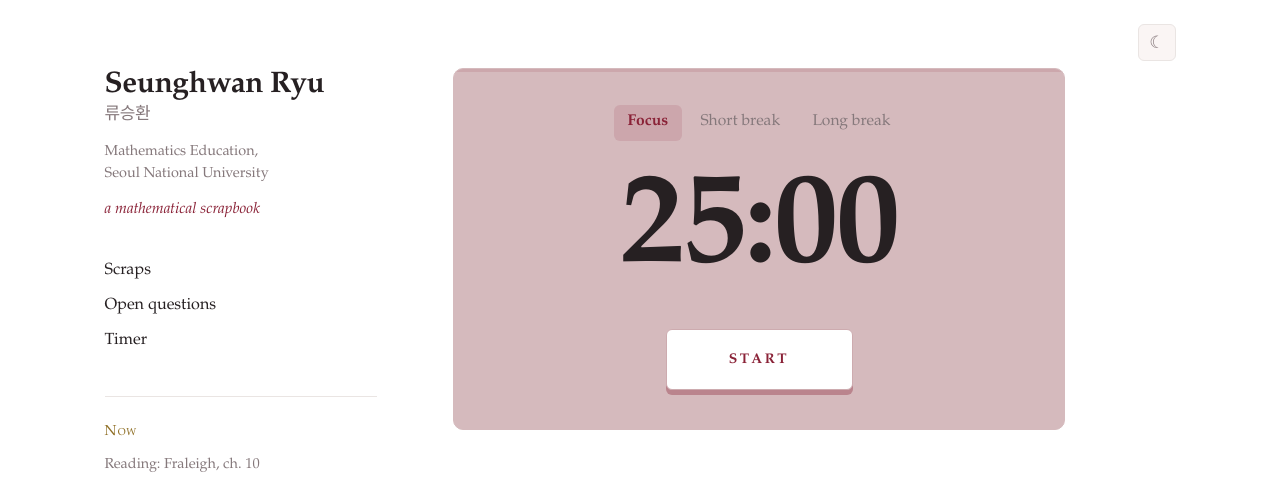
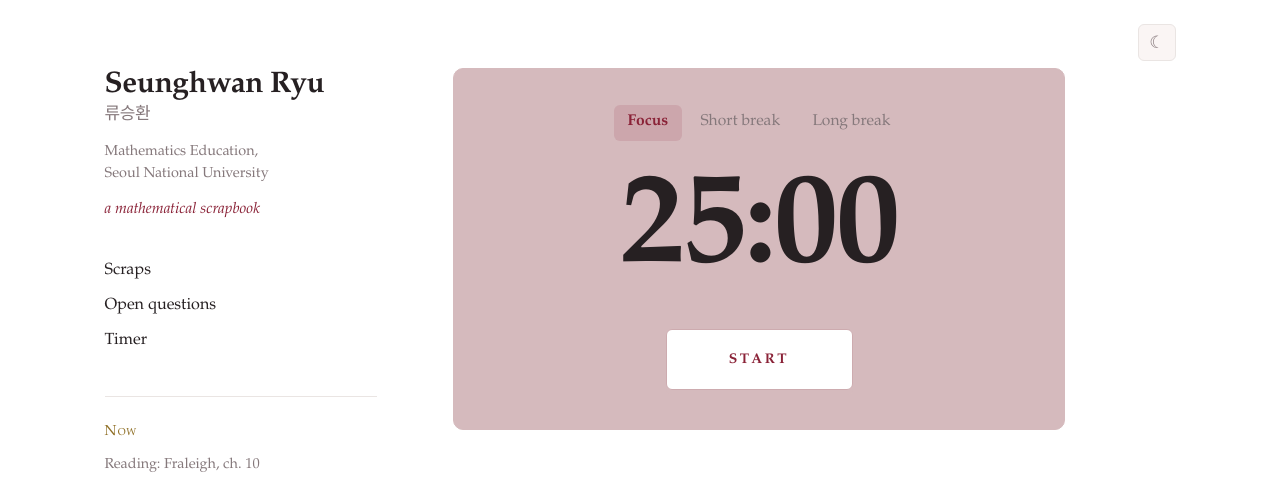
Before and after one commit to withwhom/withwhom.github.io, a Jekyll site: the page built from pomodoro.html, in a window 1280 px wide. Shown: the top 484 px of the page. Built offline with Jekyll 4.4.1, drawn with Linux system fonts in a browser that asks for light colours.

Commit message:
Timer card: progress track and button shadow use the card color
Co-Authored-By: Claude Opus 5.5 <noreply@anthropic.com>
Claude-Session: https://claude.ai/code/session_01FwPXx3F2UdZaVwCWRq2pEy

```diff
--- a/assets/css/main.css
+++ b/assets/css/main.css
@@ -315,7 +315,7 @@ body:has(.pomo.is-running[data-mode="long"]) { --mode: var(--accent3); }
   background: var(--card-edge); /* fill matches the border, in both themes */
   transition: background-color 0.5s ease, border-color 0.5s ease;
 }
-.pomo-progress { position: absolute; top: 0; left: 0; right: 0; height: 3px; background: color-mix(in srgb, var(--mode) 12%, transparent); }
+.pomo-progress { position: absolute; top: 0; left: 0; right: 0; height: 3px; background: var(--card-edge); }
 .pomo-progress span { display: block; height: 100%; width: 0; background: var(--mode); transition: width 0.25s linear, background-color 0.5s ease; }
 
 .pomo-modes { display: flex; justify-content: center; flex-wrap: wrap; gap: 0.3rem; }
@@ -364,7 +364,7 @@ body:has(.pomo.is-running[data-mode="long"]) { --mode: var(--accent3); }
   background: var(--bg);
   color: var(--mode);
   cursor: pointer;
-  box-shadow: 0 5px 0 color-mix(in srgb, var(--mode) 50%, var(--line));
+  box-shadow: 0 5px 0 var(--card-edge);
   transition: transform 0.08s ease, box-shadow 0.08s ease, color 0.5s ease;
 }
 .pomo.is-running .pomo-start { transform: translateY(5px); box-shadow: 0 0 0 transparent; }
```
